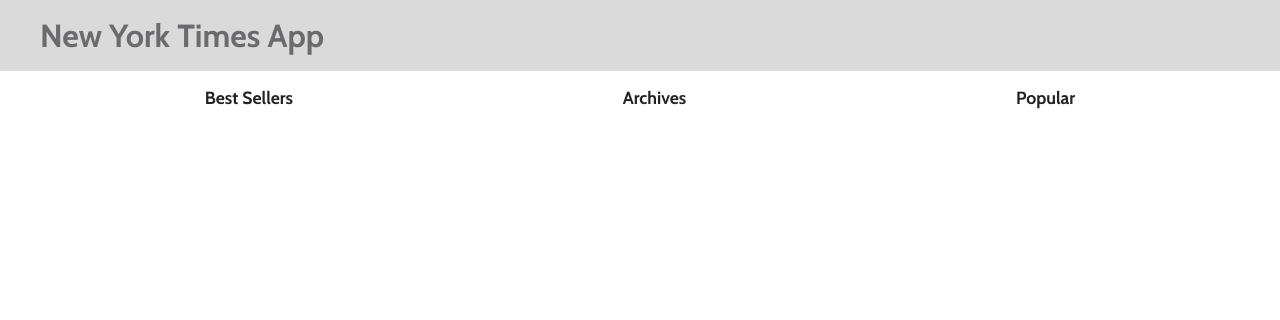
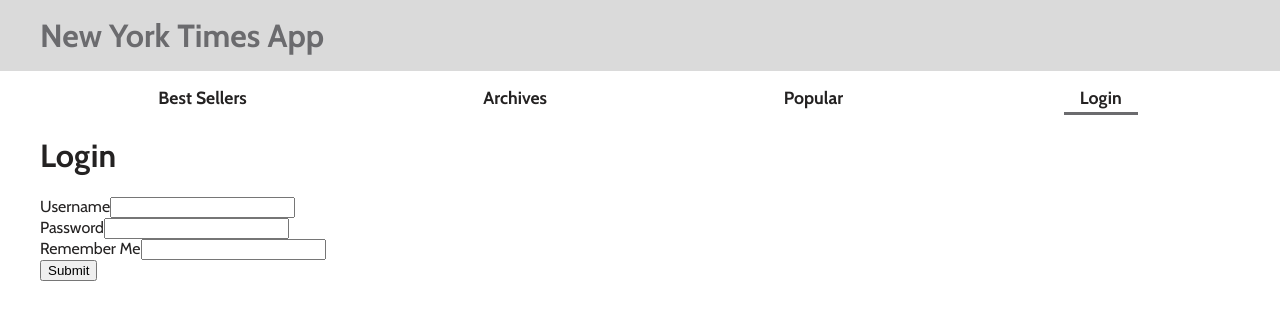
Before and after one commit to dacrands/times-app, a React app: page /login in a window 1280 px wide. Shown: the top 320 px of the page. Built offline with nearby package versions, Linux system fonts and the light colour scheme; no server answers.

Commit message:
Started jwt auth

```diff
--- a/src/actions/index.js
+++ b/src/actions/index.js
@@ -1,25 +1,57 @@
 const fetch = require('node-fetch');
 
-
-const HISTORY_URL = 'https://api.nytimes.com/svc/books/v3/lists/best-sellers/history.json';
-const BEST_URL = 'https://api.nytimes.com/svc/books/v3/lists/current/hardcover-nonfiction.json';
-const POPULAR_URL = 'https://api.nytimes.com/svc/mostpopular/v2/mostemailed/all-sections/1.json';
+const BASE_URL = 'http://192.168.0.108:5000';
 
 
-const API_KEY = process.env.API_KEY;
 
-const historyUrl = `${HISTORY_URL}?api-key=${API_KEY}`;
-const bestUrl = `${BEST_URL}?api-key=${API_KEY}`;
-const popularUrl = `${POPULAR_URL}?api-key=${API_KEY}`;
 
+const LOGIN_URL = `${BASE_URL}/login`;
+const ARCHIVES_URL = `${BASE_URL}/api/archives`;
+const POPULAR_URL = `${BASE_URL}/api/popular`;
+const BEST_URL = `${BASE_URL}/api/best`;
+
+// const ARCHIVES_URL = `${BASE_URL}/svc/archive/v1/${getRandomYear(min, max)}/${getRandomMonth()}.json`;
+// const HISTORY_URL = 'https://api.nytimes.com/svc/books/v3/lists/best-sellers/history.json';
+// const BEST_URL = 'https://api.nytimes.com/svc/books/v3/lists/current/hardcover-nonfiction.json';
+// const POPULAR_URL = 'https://api.nytimes.com/svc/mostpopular/v2/mostemailed/all-sections/1.json';
+
+
+export const FETCH_AUTH = 'FETCH_AUTH';
+
+export const FETCH_ERROR = 'FETCH_ERROR';
+export const FETCH_LOADING = 'FETCH_LOADING';
 
 export const FETCH_HISTORY = 'FETCH_HISTORY';
 export const FETCH_BEST = 'FETCH_BEST';
 export const FETCH_ARCHIVES = 'FETCH_ARCHIVES';
 export const FETCH_POPULAR = 'FETCH_POPULAR';
-export const FETCH_ERROR = 'FETCH_ERROR';
-export const FETCH_LOADING = 'FETCH_LOADING';
 
+
+
+
+// -------------------------
+// Auth actions
+// -------------------------
+var token;
+export function fetchAuth(formData) {
+    return fetch(LOGIN_URL, {
+      method: "POST",
+      headers: {
+          "Content-Type": "application/json; charset=utf-8"
+      },
+      body: formData
+    }).then(res => {
+      return res.json();
+    }).then(myJson => {
+        token = myJson['access_token'];
+        return  {
+            type: 'FETCH_AUTH',
+            auth: myJson['access_token']
+        }
+    }).catch(e => {
+      console.log('it went wrong \r', e)
+    })
+}
 // -------------------------
 // Error and loading actions
 // -------------------------
@@ -39,10 +71,15 @@
 
 
 // -------------------------
-// Fetches
+// Auth actions
+// -------------------------
+
+
+// -------------------------
+// API actions
 // -------------------------
 export function fetchHistory() {
-    return fetch(historyUrl)
+    return fetch(HISTORY_URL)
     .then((response) => {
         return response.json();
     })
@@ -56,7 +93,9 @@
 
 
 export function fetchPopular() {
-    return fetch(popularUrl)
+    return fetch(POPULAR_URL,{
+      headers: { 'Authorization' : `Bearer ${token}` },
+    })
     .then((response) => {
         return response.json();
     })
@@ -71,7 +110,7 @@
 
 
 export function fetchBest() {
-    return fetch(bestUrl)
+    return fetch(BEST_URL)
         .then((response) => {
             return response.json();
         })
@@ -91,12 +130,12 @@
 }
 
 export function fetchArchives(min, max) {
-    const ARCHIVES_URL = `https://api.nytimes.com/svc/archive/v1/${getRandomYear(min, max)}/${getRandomMonth()}.json`;
-    const archivesUrl = `${ARCHIVES_URL}?api-key=${API_KEY}`;
+    // const ARCHIVES_URL = `https://api.nytimes.com/svc/archive/v1/${getRandomYear(min, max)}/${getRandomMonth()}.json`;
+    // const archivesUrl = `${ARCHIVES_URL}?api-key=${API_KEY}`;
     return dispatch => {
         dispatch(fetchLoading(true));
         dispatch(fetchError(false));
-        return fetch(archivesUrl)
+        return fetch(ARCHIVES_URL)
             .then((response) => {
                 return response.json();
             })
--- a/src/components/App.js
+++ b/src/components/App.js
@@ -13,6 +13,7 @@
 import Best from '../containers/Best';
 import Archives from '../containers/Archives';
 import Popular from '../containers/Popular';
+import Login from './Login';
 
 import Nav from '../components/Nav';
 
@@ -27,6 +28,7 @@
           <Route path="/best" component={Best} />
           <Route path="/archives" component={Archives} />
           <Route path="/popular" component={Popular} />
+          <Route path="/login" component={Login} />
         </Switch>
       </div>
     </ScrollToTop>
--- /dev/null
+++ b/src/components/Login.js
@@ -0,0 +1,81 @@
+import React, { Component } from 'react';
+import { connect } from 'react-redux';
+import { fetchAuth } from '../actions/index';
+import { bindActionCreators } from 'redux';
+
+class Login extends Component {
+
+  constructor(props) {
+    super(props);
+    this.state = {
+      username: '',
+      password: '',
+      auth: ''
+    }
+
+    this.handleSubmit = this.handleSubmit.bind(this);
+    this.handleChange = this.handleChange.bind(this);
+  }
+
+  handleChange(e) {
+    console.log('changed')
+    const value = e.target.value;
+    const name = e.target.name;
+    this.setState({
+      [name]: value
+    })
+  }
+
+  handleSubmit(e) {
+    e.preventDefault()
+    const formData = JSON.stringify({
+      username: this.state.username,
+      password: this.state.password
+    });
+
+    this.props.fetchAuth(formData);
+    // fetch('http://127.0.0.1:5000/login', {
+    //   method: "POST",
+    //   headers: {
+    //       "Content-Type": "application/json; charset=utf-8"
+    //   },
+    //   body: formData
+    // }).then(res => {
+    //   return res.json();
+    // }).then(myJson => {
+    //   this.props.fetchAuth(myJson)
+    // }).catch(e => {
+    //   console.log('it went wrong \r', e)
+    // })
+  }
+
+  render() {
+    return (
+      <div className="container">
+        <h1>Login</h1>
+        <form className="form" onSubmit={this.handleSubmit}>
+          <label htmlFor="username">
+          Username
+          <input name="username" type="text" onChange={this.handleChange} value={this.state.username}/></label>
+          <br/>
+          <label htmlFor="password">
+          Password
+          <input name="password" type="password" onChange={this.handleChange} value={this.state.password}/></label>
+          <br/>
+          <label htmlFor="Remember me">
+          Remember Me
+          <input name="remember_me" type="text"/></label>
+          <br/>
+          <input type="submit"/>
+        </form>
+      </div>
+    );
+  }
+}
+
+function mapDispatchToProps(dispatch) {
+  return bindActionCreators({ fetchAuth }, dispatch);
+}
+
+
+export default connect(null, mapDispatchToProps)(Login);
--- a/src/components/Nav.js
+++ b/src/components/Nav.js
@@ -39,6 +39,12 @@
                             activeClassName="active"
                         >Popular</NavLink>
                     </li>
+                    <li className="nav__list-item">
+                        <NavLink
+                            to="/login"
+                            activeClassName="active"
+                        >Login</NavLink>
+                    </li>
 
                 </ul>
             </nav>
--- a/src/containers/Archives.js
+++ b/src/containers/Archives.js
@@ -7,6 +7,7 @@
 
 import Close from '../assets/images/close.svg';
 import Search from '../assets/images/search.svg';
+
 
 class Archives extends Component {
 
@@ -27,7 +28,7 @@
 
   componentDidMount() {
     this.props.fetchArchives(this.state.yearStart, this.state.yearEnd);
-
+    console.log(this.props.isAuth)
     // Show the side search menu only when main search is out of view
     window.addEventListener('scroll', () => {
       if (this.refs.articles) {
@@ -40,7 +41,7 @@
     })
   }
 
-    setYearStart(event){
+  setYearStart(event) {
     if (event.target.value.length === 4) {
       this.setState({
         yearStart: parseInt(event.target.value),
@@ -49,9 +50,9 @@
     }
   }
 
-    setYearEnd(event){
+  setYearEnd(event) {
     if (event.target.value.length === 4) {
-            this.setState({yearEnd: parseInt(event.target.value)});
+      this.setState({ yearEnd: parseInt(event.target.value) });
     }
   }
 
@@ -113,7 +114,7 @@
       );
     }
 
-        return(
+    return (
       <div className="container--archives">
         <div className="container">
           <div>
@@ -155,7 +156,7 @@
               />
               <button
                 className="button search__tab"
-                            onClick={() => {this.setState({ showSearch: !this.state.showSearch })}}
+                onClick={() => { this.setState({ showSearch: !this.state.showSearch }) }}
               >
                 <p>
                   {
@@ -174,7 +175,7 @@
               ?
               <header>
                 <h2>
-                                {`Articles from ${new Date(this.props.archives[0][0].pub_date).getMonth() + 1 } / ${new Date(this.props.archives[0][0].pub_date).getFullYear()}`}
+                  {`Articles from ${new Date(this.props.archives[0][0].pub_date).getMonth() + 1} / ${new Date(this.props.archives[0][0].pub_date).getFullYear()}`}
                 </h2>
               </header>
               : 'loading...'
@@ -205,6 +206,7 @@
     archives: state.archives,
     isError: state.error,
     isLoading: state.loading,
+    isAuth: state.auth
   };
 }
 
--- a/src/containers/Popular.js
+++ b/src/containers/Popular.js
@@ -1,12 +1,13 @@
 import React, { Component } from 'react';
 import { connect } from 'react-redux';
-import { fetchPopular } from '../actions/index';
+import { fetchPopular, fetchAuth } from '../actions/index';
 import { bindActionCreators } from 'redux';
 
 class Popular extends Component {
 
     componentDidMount() {
         this.props.fetchPopular();
+        console.log(this.props.auth);
     }
 
     renderPopular(post) {
@@ -50,11 +51,11 @@
 }
 
 function mapDispatchToProps(dispatch) {
-    return bindActionCreators({ fetchPopular }, dispatch);
+    return bindActionCreators({ fetchPopular, fetchAuth }, dispatch);
 }
 
-function mapStateToProps({ popular }) {
-    return { popular };
+function mapStateToProps({ popular, auth }) {
+    return { popular, auth };
 }
 
 export default connect(mapStateToProps, mapDispatchToProps)(Popular);
--- a/src/reducers/index.js
+++ b/src/reducers/index.js
@@ -3,6 +3,7 @@
 import  BestReducer  from './reducer_best';
 import  ArchivesReducer   from './reducer_archives';
 import  PopularReducer  from './reducer_popular';
+import  AuthReducer  from './reducer_auth';
 import  { fetchError, fetchLoading }  from './reducer_middle';
 
 const rootReducer = combineReducers({
@@ -12,6 +13,8 @@
     best: BestReducer,
     loading: fetchLoading,
     error: fetchError,
+    error: fetchError,
+    auth: AuthReducer,
 });
 
 export default rootReducer;
--- /dev/null
+++ b/src/reducers/reducer_auth.js
@@ -0,0 +1,9 @@
+import { FETCH_AUTH } from '../actions';
+
+export default function(state="", action) {
+  switch (action.type) {
+    case FETCH_AUTH:
+        return action.auth
+  }
+  return state;
+}
```
Also changed, not shown: 1 other file (tests, documents, lock files or other folders). Lines whose indentation alone changed are shown as unchanged.
